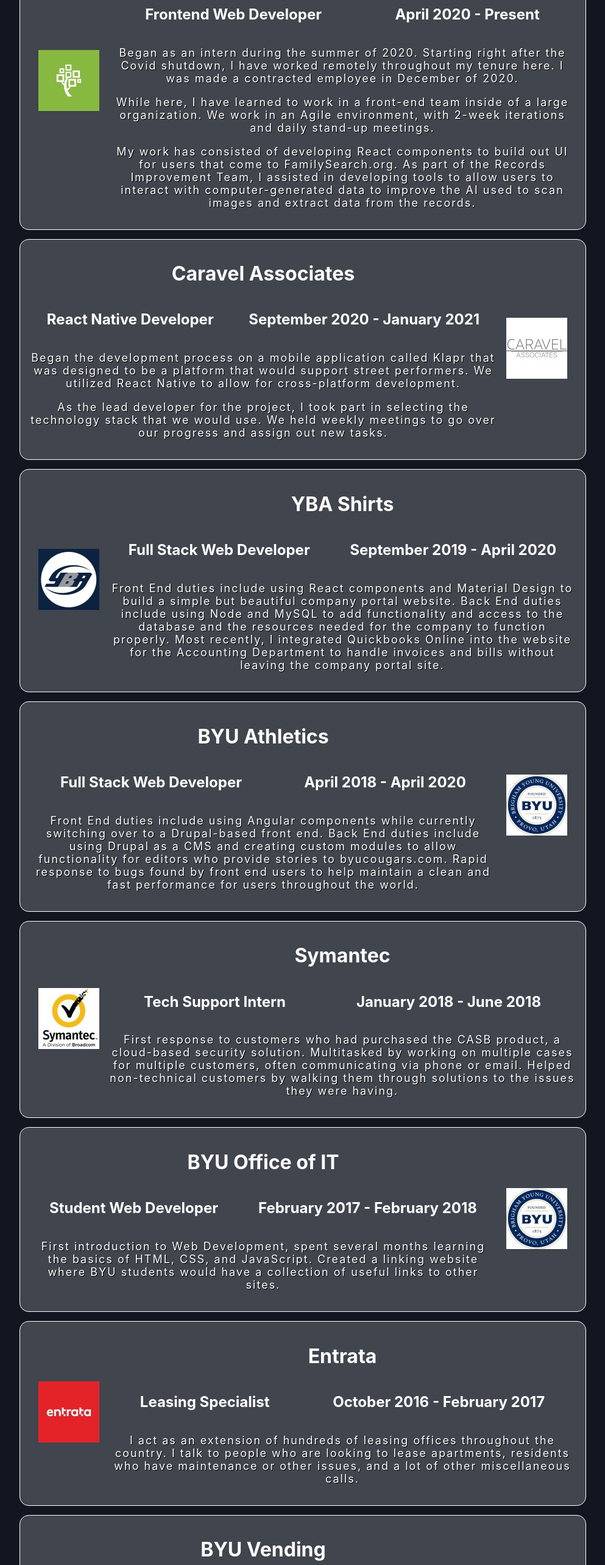
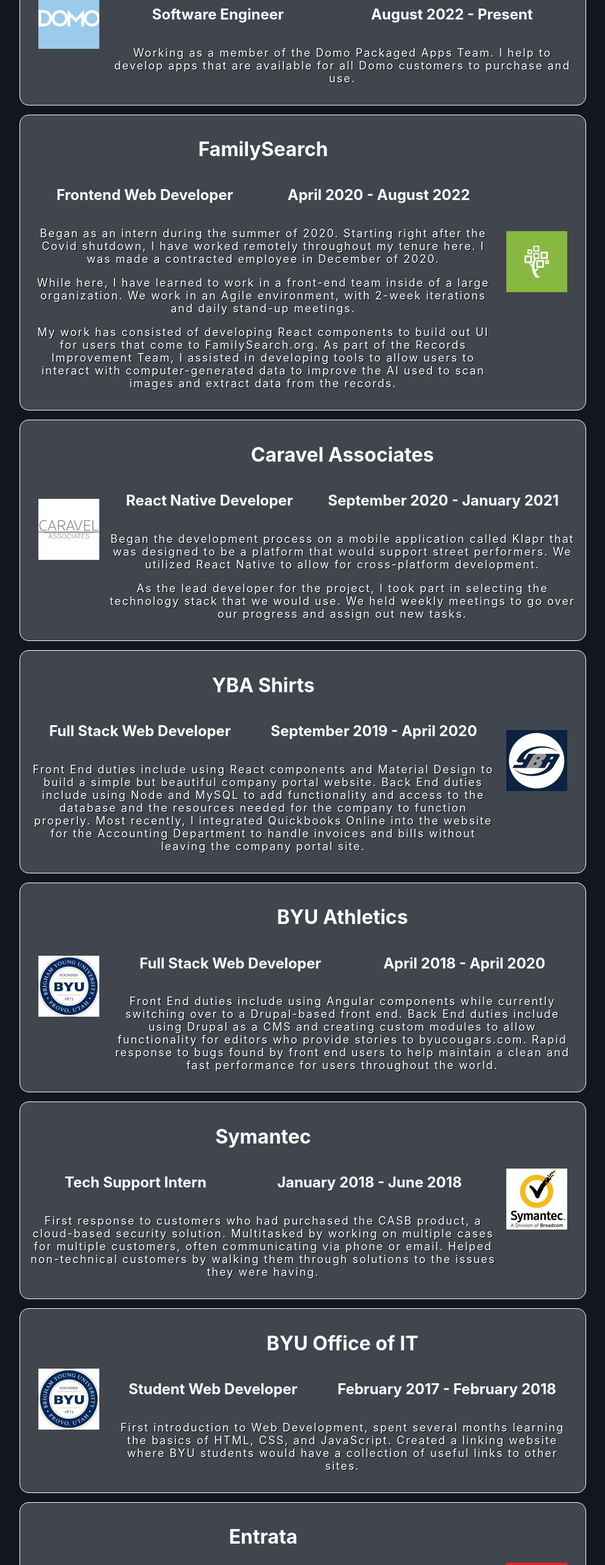
Before and after one commit to ctniel1/nielson-dev, a React (Create React App) app: page /workhistory in a window 1280 px wide. Shown: the part 234-2800 px from the top of the page at 61% size, without its empty margins (143-1136 px from the left). Built offline with nearby package versions, Linux system fonts and the light colour scheme.

Commit message:
Refactored work history

```diff
--- a/src/assets/strings/workhistory.json
+++ b/src/assets/strings/workhistory.json
@@ -1,15 +1,27 @@
 {
-  "familysearch": {
+  "jobs": [
+    {
+      "img": "domo",
+      "title": "Domo",
+      "position": "Software Engineer",
+      "duration": "August 2022 - Present",
+      "summary": [
+        "Working as a member of the Domo Packaged Apps Team. I help to develop apps that are available for all Domo customers to purchase and use."
+      ]
+    },
+    {
+      "img": "familysearch",
       "title": "FamilySearch",
       "position": "Frontend Web Developer",
-    "duration": "April 2020 - Present",
+      "duration": "April 2020 - August 2022",
       "summary": [
         "Began as an intern during the summer of 2020. Starting right after the Covid shutdown, I have worked remotely throughout my tenure here. I was made a contracted employee in December of 2020.",
         "While here, I have learned to work in a front-end team inside of a large organization. We work in an Agile environment, with 2-week iterations and daily stand-up meetings.",
         "My work has consisted of developing React components to build out UI for users that come to FamilySearch.org. As part of the Records Improvement Team, I assisted in developing tools to allow users to interact with computer-generated data to improve the AI used to scan images and extract data from the records."
       ]
     },
-  "caravel": {
+    {
+      "img": "caravel",
       "title": "Caravel Associates",
       "position": "React Native Developer",
       "duration": "September 2020 - January 2021",
@@ -18,46 +30,68 @@
         "As the lead developer for the project, I took part in selecting the technology stack that we would use. We held weekly meetings to go over our progress and assign out new tasks."
       ]
     },
-  "ybaShirts": {
+    {
+      "img": "ybaShirts",
       "title": "YBA Shirts",
       "position": "Full Stack Web Developer",
       "duration": "September 2019 - April 2020",
-    "summary": ["Front End duties include using React components and Material Design to build a simple but beautiful company portal website. Back End duties include using Node and MySQL to add functionality and access to the database and the resources needed for the company to function properly. Most recently, I integrated Quickbooks Online into the website for the Accounting Department to handle invoices and bills without leaving the company portal site."]
+      "summary": [
+        "Front End duties include using React components and Material Design to build a simple but beautiful company portal website. Back End duties include using Node and MySQL to add functionality and access to the database and the resources needed for the company to function properly. Most recently, I integrated Quickbooks Online into the website for the Accounting Department to handle invoices and bills without leaving the company portal site."
+      ]
     },
-  "byuAthletics": {
+    {
+      "img": "byu",
       "title": "BYU Athletics",
       "position": "Full Stack Web Developer",
       "duration": "April 2018 - April 2020",
-    "summary": ["Front End duties include using Angular components while currently switching over to a Drupal-based front end. Back End duties include using Drupal as a CMS and creating custom modules to allow functionality for editors who provide stories to byucougars.com. Rapid response to bugs found by front end users to help maintain a clean and fast performance for users throughout the world."]
+      "summary": [
+        "Front End duties include using Angular components while currently switching over to a Drupal-based front end. Back End duties include using Drupal as a CMS and creating custom modules to allow functionality for editors who provide stories to byucougars.com. Rapid response to bugs found by front end users to help maintain a clean and fast performance for users throughout the world."
+      ]
     },
-  "symantec": {
+    {
+      "img": "symantec",
       "title": "Symantec",
       "position": "Tech Support Intern",
       "duration": "January 2018 - June 2018",
-    "summary": ["First response to customers who had purchased the CASB product, a cloud-based security solution. Multitasked by working on multiple cases for multiple customers, often communicating via phone or email. Helped non-technical customers by walking them through solutions to the issues they were having."]
+      "summary": [
+        "First response to customers who had purchased the CASB product, a cloud-based security solution. Multitasked by working on multiple cases for multiple customers, often communicating via phone or email. Helped non-technical customers by walking them through solutions to the issues they were having."
+      ]
     },
-  "byuOIT": {
+    {
+      "img": "byu",
       "title": "BYU Office of IT",
       "position": "Student Web Developer",
       "duration": "February 2017 - February 2018",
-    "summary": ["First introduction to Web Development, spent several months learning the basics of HTML, CSS, and JavaScript. Created a linking website where BYU students would have a collection of useful links to other sites."]
+      "summary": [
+        "First introduction to Web Development, spent several months learning the basics of HTML, CSS, and JavaScript. Created a linking website where BYU students would have a collection of useful links to other sites."
+      ]
     },
-  "entrata": {
+    {
+      "img": "entrata",
       "title": "Entrata",
       "position": "Leasing Specialist",
       "duration": "October 2016 - February 2017",
-    "summary": ["I act as an extension of hundreds of leasing offices throughout the country. I talk to people who are looking to lease apartments, residents who have maintenance or other issues, and a lot of other miscellaneous calls."]
+      "summary": [
+        "I act as an extension of hundreds of leasing offices throughout the country. I talk to people who are looking to lease apartments, residents who have maintenance or other issues, and a lot of other miscellaneous calls."
+      ]
     },
-  "byuVending": {
+    {
+      "img": "byu",
       "title": "BYU Vending",
       "position": "Route Driver",
       "duration": "August 2015 - October 2016",
-    "summary": ["I move product from the warehouse to the individual vending machines on the campus of Brigham Young University. As part of this process, I collect money from the machine and ensure that we have accurate numbers on the inventory of the products in the machines."]
+      "summary": [
+        "I moved product from the warehouse to the individual vending machines on the campus of Brigham Young University. As part of this process, I collect money from the machine and ensure that we have accurate numbers on the inventory of the products in the machines."
+      ]
     },
-  "vivint": {
+    {
+      "img": "vivint",
       "title": "Vivint",
       "position": "Customer Loyalty Representative",
       "duration": "February 2015 - August 2015",
-    "summary": ["Taking inbound phone calls from customers that have questions about their contracts or that wanted to cancel their accounts."]
+      "summary": [
+        "Taking inbound phone calls from customers that have questions about their contracts or that wanted to cancel their accounts."
+      ]
     }
+  ]
 }
--- a/src/assets/styles/workhistory.css
+++ b/src/assets/styles/workhistory.css
@@ -16,6 +16,8 @@
 
 .work-img {
   margin: 15px;
+  width: 100px;
+  height: 100px;
 }
 
 .work-role {
--- a/src/components/WorkBio.js
+++ b/src/components/WorkBio.js
@@ -4,10 +4,10 @@
   return (
     <div className='work-container'>
       {leftAlign && (
-        <>
         <div>
-            <img className='work-img' src={image} alt={imageAlt}/>
+          <img className='work-img' src={image} alt={imageAlt} />
         </div>
+      )}
       <div className='work-title'>
         <h1><strong>{title}</strong></h1>
         <div className='work-role'>
@@ -18,24 +18,10 @@
           <p className='work-p'>{p}</p>
         ))}
       </div>
-        </>
-      )}
       {!leftAlign && (
-        <>
-          <div className='work-title'>
-            <h1><strong>{title}</strong></h1>
-            <div className='work-role'>
-              <h2>{position}</h2>
-              <h2>{duration}</h2>
+        <div>
+          <img className='work-img' src={image} alt={imageAlt} />
         </div>
-            {summary.map((p) => (
-              <p className='work-p'>{p}</p>
-            ))}
-          </div>
-          <div>
-            <img className='work-img' src={image} alt={imageAlt}/>
-          </div>
-        </>
       )}
     </div>
   )
--- a/src/pages/WorkHistory.js
+++ b/src/pages/WorkHistory.js
@@ -1,94 +1,40 @@
 import '../assets/styles/workhistory.css'
-import FamilySearchImg from '../assets/images/familysearch.jpeg'
-import CaravelImg from '../assets/images/caravel.jpeg'
-import YBAShirtsImg from '../assets/images/ybaShirts.jpeg'
-import byuImg from '../assets/images/byu.jpeg'
-import symantecImg from '../assets/images/symantec.jpeg'
-import entrataImg from '../assets/images/entrata.jpeg'
-import vivintImg from '../assets/images/vivint.jpeg'
 import text from '../assets/strings/workhistory.json'
 import WorkBio from '../components/WorkBio'
+import ByuImg from '../assets/images/byu.jpeg'
+import CaravelImg from '../assets/images/caravel.jpeg'
+import DomoImg from '../assets/images/domo.png'
+import EntrataImg from '../assets/images/entrata.jpeg'
+import FamilySearchImg from '../assets/images/familysearch.jpeg'
+import SymantecImg from '../assets/images/symantec.jpeg'
+import VivintImg from '../assets/images/vivint.jpeg'
+import YbaShirtsImg from '../assets/images/ybaShirts.jpeg'
+
+const logos = {
+  byu: ByuImg,
+  caravel: CaravelImg,
+  domo: DomoImg,
+  entrata: EntrataImg,
+  familysearch: FamilySearchImg,
+  symantec: SymantecImg,
+  vivint: VivintImg,
+  ybaShirts: YbaShirtsImg
+}
 
 export default function WorkHistory() {
   return (
     <div className="container">
-      <WorkBio
-        image={FamilySearchImg}
-        imageAlt="FamilySearch"
-        title={text.familysearch.title}
-        position={text.familysearch.position}
-        duration={text.familysearch.duration}
-        summary={text.familysearch.summary}
-        leftAlign
-      />
-      <WorkBio
-        image={CaravelImg}
-        imageAlt="Caravel"
-        title={text.caravel.title}
-        position={text.caravel.position}
-        duration={text.caravel.duration}
-        summary={text.caravel.summary}
-      />
-      <WorkBio
-        image={YBAShirtsImg}
-        imageAlt="YBA Shirts"
-        title={text.ybaShirts.title}
-        position={text.ybaShirts.position}
-        duration={text.ybaShirts.duration}
-        summary={text.ybaShirts.summary}
-        leftAlign
-      />
-      <WorkBio
-        image={byuImg}
-        imageAlt="BYU Athletics"
-        title={text.byuAthletics.title}
-        position={text.byuAthletics.position}
-        duration={text.byuAthletics.duration}
-        summary={text.byuAthletics.summary}
-      />
-      <WorkBio
-        image={symantecImg}
-        imageAlt="Symantec"
-        title={text.symantec.title}
-        position={text.symantec.position}
-        duration={text.symantec.duration}
-        summary={text.symantec.summary}
-        leftAlign
-      />
-      <WorkBio
-        image={byuImg}
-        imageAlt="BYU OIT"
-        title={text.byuOIT.title}
-        position={text.byuOIT.position}
-        duration={text.byuOIT.duration}
-        summary={text.byuOIT.summary}
-      />
-      <WorkBio
-        image={entrataImg}
-        imageAlt="Entrata"
-        title={text.entrata.title}
-        position={text.entrata.position}
-        duration={text.entrata.duration}
-        summary={text.entrata.summary}
-        leftAlign
-      />
-      <WorkBio
-        image={byuImg}
-        imageAlt="BYU Vending"
-        title={text.byuVending.title}
-        position={text.byuVending.position}
-        duration={text.byuVending.duration}
-        summary={text.byuVending.summary}
-      />
-      <WorkBio
-        image={vivintImg}
-        imageAlt="Vivint"
-        title={text.vivint.title}
-        position={text.vivint.position}
-        duration={text.vivint.duration}
-        summary={text.vivint.summary}
-        leftAlign
-      />
+      {text.jobs.map((job, i) => (
+        <WorkBio
+          image={logos[job.img]}
+          imageAlt={job.title}
+          title={job.title}
+          position={job.position}
+          duration={job.duration}
+          summary={job.summary}
+          leftAlign={i % 2 === 0}
+        />
+      ))}
     </div>
   )
 }
```
Also changed, not shown: src/assets/images/domo.png (added), 1 other file (tests, documents, lock files or other folders). Lines whose indentation alone changed are shown as unchanged.
